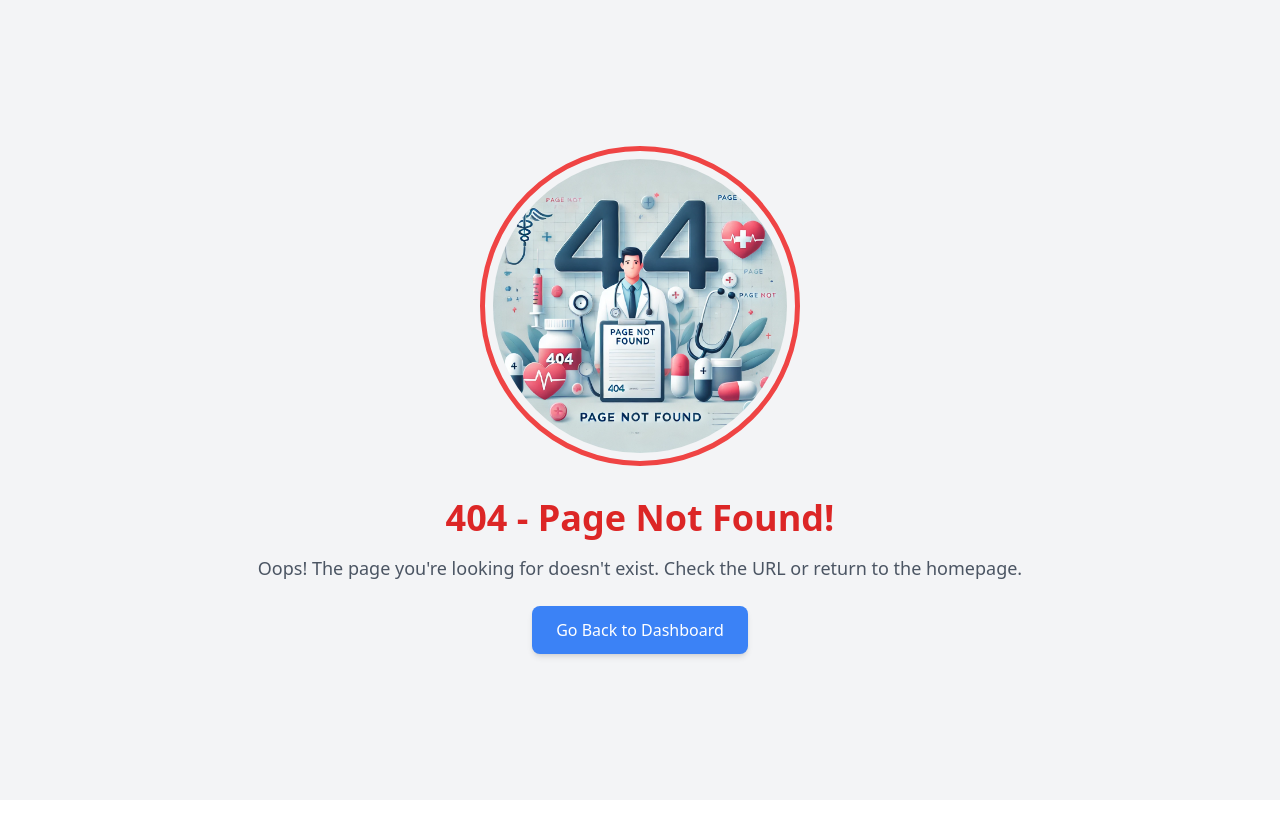
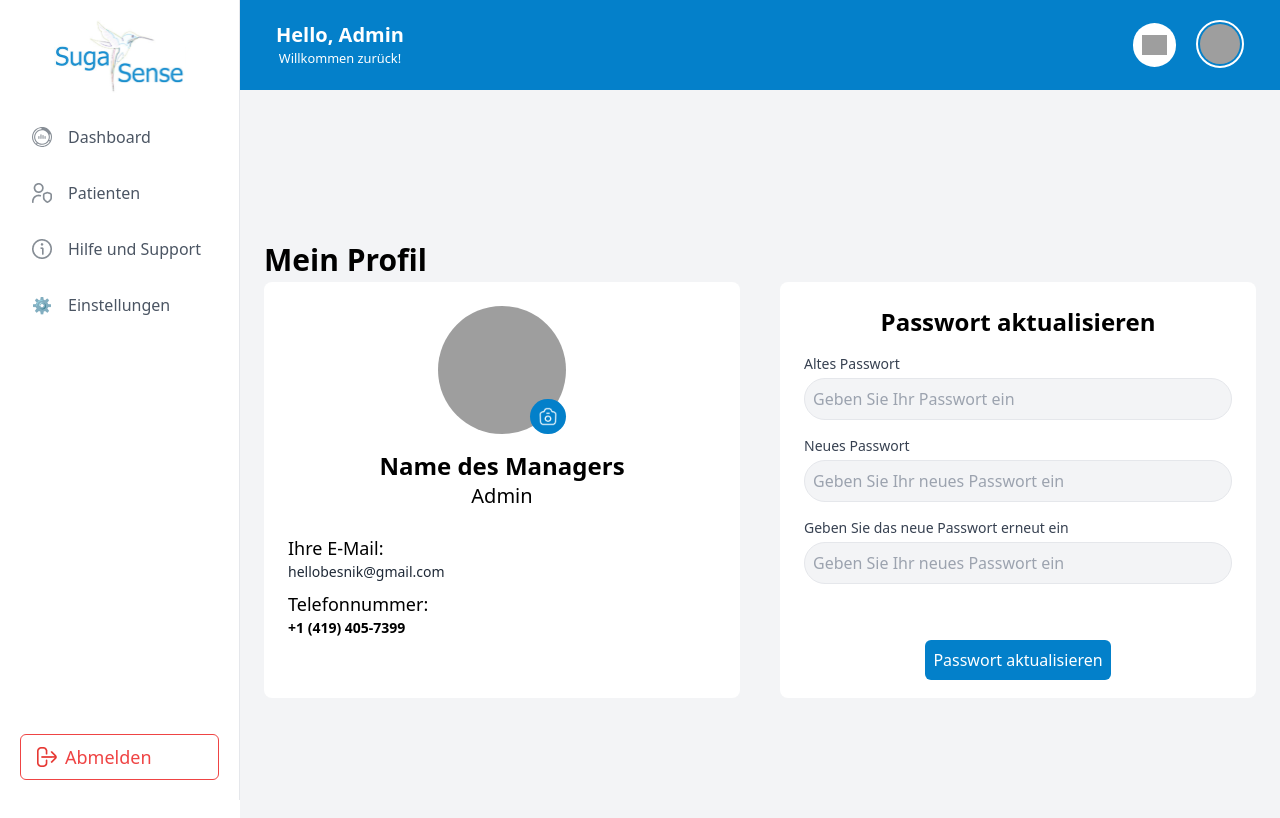
Before and after one commit to mohitanand744/suga-sense, a React (Vite) app: page /dashboard/profile in a window 1280 px wide. Before the commit this address had no page. Shown: the top 818 px of the page. Built offline with nearby package versions, Linux system fonts and the light colour scheme; grey boxes are pictures that could not be loaded.

Commit message:
Completed designing section of Figma

```diff
--- a/index.html
+++ b/index.html
@@ -11,7 +11,7 @@
     <title>Suga Sense</title>
   </head>
   <body>
-    <div id="root" class=""></div>
+    <div id="root"></div>
     <script type="module" src="/src/main.jsx"></script>
   </body>
 </html>
--- a/src/Routes/Route.jsx
+++ b/src/Routes/Route.jsx
@@ -21,6 +21,7 @@ const router = createBrowserRouter(
       <Route path="/" element={<LoginPage />} />
       <Route path="/dashboard" element={<Layout />}>
         <Route index element={<Dashboard />} />
+        <Route path="profile" element={<Dashboard />} />
         <Route path="patienten" element={<Dashboard />} />
         <Route path="cgmreport" element={<Dashboard />} />
         <Route path="support" element={<Dashboard />} />
--- a/src/components/Common/Navbars/Nav.jsx
+++ b/src/components/Common/Navbars/Nav.jsx
@@ -1,5 +1,6 @@
 import React from "react";
 import UseContextData from "../../../Hooks/UseContextData";
+import { Link } from "react-router-dom";
 
 const Nav = () => {
   const { setToggleNav } = UseContextData();
@@ -75,7 +76,9 @@ const Nav = () => {
             className="menu menu-sm dropdown-content bg-[#0480CA] border-[3px] flex flex-col justify-between shadow-2xl text-lg border-white text-white rounded-box z-[1] mt-3 w-52 h-52 p-2 "
           >
             <div className="">
-              <li className="hover:bg-[]">Profile</li>
+              <Link to={"/dashboard/profile"}>
+                <li className="hover:bg-[]">Profile</li>
+              </Link>
               <li className="hover:bg-[]">Settings</li>
               <li className="hover:bg-[]">Dashboard Settings</li>
             </div>
--- a/src/components/Common/Sidebars/Sidebar.jsx
+++ b/src/components/Common/Sidebars/Sidebar.jsx
@@ -28,13 +28,13 @@ const Sidebar = () => {
         <img className="mx-auto" src="/images/Logo.svg" alt="" />
       </div>
 
-      <div class="w-full h-screen p-1 mt-5">
-        <ul class="space-y-4">
+      <div className="w-full h-screen p-1 mt-5">
+        <ul className="space-y-4">
           <li onClick={() => setActive("dashboard")}>
             <Link
               onClick={() => setToggleNav(!toggleNav)}
               to={"/dashboard"}
-              class={`flex items-center space-x-4  transition-all duration-150 ease-in hover:text-blue-500  p-2 ${
+              className={`flex items-center space-x-4  transition-all duration-150 ease-in hover:text-blue-500  p-2 ${
                 active === "dashboard"
                   ? "text-blue-600 bg-blue-100 scale-[1.1] transition-all duration-150 ease-linear"
                   : "text-gray-600"
@@ -48,7 +48,7 @@ const Sidebar = () => {
             <Link
               onClick={() => setToggleNav(!toggleNav)}
               to={"/dashboard/patienten"}
-              class={`flex items-center space-x-4  transition-all duration-150 ease-in hover:text-blue-500  p-2 ${
+              className={`flex items-center space-x-4  transition-all duration-150 ease-in hover:text-blue-500  p-2 ${
                 active === "dashboardpatienten"
                   ? "text-blue-600 bg-blue-100 scale-[1.1] transition-all duration-150 ease-linear "
                   : "text-gray-600"
@@ -62,7 +62,7 @@ const Sidebar = () => {
             <Link
               onClick={() => setToggleNav(!toggleNav)}
               to={"/dashboard/support"}
-              class={`flex items-center space-x-4  transition-all duration-150 ease-in hover:text-blue-500  p-2 ${
+              className={`flex items-center space-x-4  transition-all duration-150 ease-in hover:text-blue-500  p-2 ${
                 active === "dashboardsupport"
                   ? "text-blue-600 bg-blue-100 scale-[1.1] transition-all duration-150 ease-linear "
                   : "text-gray-600"
@@ -76,13 +76,13 @@ const Sidebar = () => {
             <Link
               onClick={() => setToggleNav(!toggleNav)}
               to={"/dashboard/einstellungen"}
-              class={`flex items-center space-x-4  transition-all duration-150 ease-in hover:text-blue-500  p-2 ${
+              className={`flex items-center space-x-4  transition-all duration-150 ease-in hover:text-blue-500  p-2 ${
                 active === "dashboardeinstellungen"
                   ? "text-blue-600 bg-blue-100 scale-[1.1] transition-all duration-150 ease-linear "
                   : "text-gray-600"
               } rounded-md`}
             >
-              <span class="w-5 h-5 flex items-center justify-center text-gray-600">
+              <span className="w-5 h-5 flex items-center justify-center text-gray-600">
                 ⚙️
               </span>
               <span>Einstellungen</span>
@@ -92,7 +92,7 @@ const Sidebar = () => {
       </div>
       <div className="w-full">
         <Link to={"/"}>
-          <button class="flex text-lg items-center space-x-2 border border-red-500 text-red-500 px-4 py-2 rounded-md hover:bg-red-100 w-full">
+          <button className="flex text-lg items-center space-x-2 border border-red-500 text-red-500 px-4 py-2 rounded-md hover:bg-red-100 w-full">
             <img src="/images/signIcon.png" alt="exit" />
             <span> Abmelden</span>
           </button>
--- a/src/components/Dashboard/Dashboard.jsx
+++ b/src/components/Dashboard/Dashboard.jsx
@@ -5,6 +5,7 @@ const PatientenTable = React.lazy(() => import("../TableDatas/TableDataChart"));
 import SearchFilterBar from "./../SearchBars/SearchFilterBar";
 import CGMReport from "../Reports/CGMReport";
 import HilfeSupport from "../Support/HilfeSupport";
+import ProfilePage from "../Profiles/Profile";
 
 const Dashboard = () => {
   const location = useLocation();
@@ -12,7 +13,7 @@ const Dashboard = () => {
 
   return (
     <div
-      className={`${pathname === "dashboard" && "p-8"} dashboard ${
+      className={`${pathname === "dashboard" && " p-3 md:p-8"} dashboard ${
         pathname === "dashboardcgmreport" ? "bg-gray-100 " : "bg-white"
       }`}
     >
@@ -76,6 +77,8 @@ const Dashboard = () => {
           <HilfeSupport />
         </>
       )}
+
+      {pathname === "dashboardprofile" && <ProfilePage />}
     </div>
   );
 };
--- /dev/null
+++ b/src/components/Profiles/Profile.jsx
@@ -0,0 +1,92 @@
+import React from "react";
+
+const ProfilePage = () => {
+  return (
+    <div className="grid items-center h-[100vh] grid-col-1 md:grid-cols-12 gap-10 px-3 md:px-6 py-14 bg-gray-100">
+      {/* Profile Section */}
+
+      <div className="col-span-6 h-[26rem] p-6 bg-white rounded-lg  relative">
+        <h1 className="absolute left-0 text-2xl font-semibold text-black md:text-3xl -top-10">
+          Mein Profil
+        </h1>
+
+        <div className="flex flex-col items-center">
+          {/* Profile Image */}
+          <div className="relative">
+            <img
+              src="https://imgcdn.stablediffusionweb.com/2024/5/3/f9a131d6-371f-447a-a048-a69880afe821.jpg"
+              alt="Profile"
+              className="object-cover w-24 h-24 rounded-full md:w-32 md:h-32"
+            />
+            <button className="absolute bottom-0 right-0 p-2 text-white bg-[#0380CA] rounded-full">
+              <img src="/images/camera.png" className="w-3 md:w-5" />
+            </button>
+          </div>
+          <h3 className="mt-4 text-xl font-semibold text-black md:text-2xl">
+            Name des Managers
+          </h3>
+          <p className="text-xl text-black">Admin</p>
+        </div>
+        <div className="mt-6 text-sm">
+          <p>
+            <span className="text-lg text-black">Ihre E-Mail:</span> <br></br>{" "}
+            hellobesnik@gmail.com
+          </p>
+          <p className="mt-2 text-black">
+            <span className="text-lg text-black">Telefonnummer:</span> <br></br>{" "}
+            <b>+1 (419) 405-7399</b>
+          </p>
+        </div>
+      </div>
+
+      {/* Password Update Section */}
+      <div className="col-span-6 h-[26rem] p-6 bg-white rounded-lg ">
+        <h3 className="mb-4 text-xl font-semibold text-center text-black md:text-2xl">
+          Passwort aktualisieren
+        </h3>
+        <form className="w-full space-y-4">
+          <div>
+            <label className="block mb-1 text-sm text-gray-700">
+              Altes Passwort
+            </label>
+            <input
+              type="password"
+              placeholder="Geben Sie Ihr Passwort ein"
+              className="w-full p-2 text-black bg-gray-100 border rounded-full "
+            />
+          </div>
+          <div>
+            <label className="block mb-1 text-sm text-gray-700">
+              Neues Passwort
+            </label>
+            <input
+              type="password"
+              placeholder="Geben Sie Ihr neues Passwort ein"
+              className="w-full p-2 text-black bg-gray-100 border rounded-full "
+            />
+          </div>
+          <div>
+            <label className="block mb-1 text-sm text-gray-700">
+              Geben Sie das neue Passwort erneut ein
+            </label>
+            <input
+              type="password"
+              placeholder="Geben Sie Ihr neues Passwort ein"
+              className="w-full p-2 text-black bg-gray-100 border rounded-full "
+            />
+          </div>
+          <div className="flex justify-center">
+            <button
+              type="submit"
+              className="mx-auto p-2 mt-10 text-white bg-[#0380CA] rounded-md hover:bg-blue-700"
+            >
+              Passwort aktualisieren
+            </button>
+          </div>
+        </form>
+      </div>
+    </div>
+  );
+};
+
+export default ProfilePage;
--- a/src/components/Reports/Druckoption.jsx
+++ b/src/components/Reports/Druckoption.jsx
@@ -16,11 +16,11 @@ const Druckoption = () => {
       <div className="overflow-auto hideScrollBar">
         <table className="w-full text-black border-gray-300 table-auto whitespace-nowrap">
           <thead>
-            <tr className="text-left bg-white rounded-xl">
+            <tr className="text-left bg-white rounded-2xl">
               <th className="p-2 py-4 text-center ">Datum</th>
               <th className="p-2 py-4 text-center ">Überwachungsdauer</th>
-              <th className="hidden p-2 py-4 text-center md:block">
-                Prozentsatz der Hyperglykämie
+              <th className="p-2 py-4 text-center">
+                Prozentsatz <br className="block md:hidden" /> der Hyperglykämie
               </th>
               <th className="p-2 py-4 text-center ">Hypoglycemia Percent</th>
               <th className="p-2 py-4 text-center ">Option</th>
@@ -29,12 +29,11 @@ const Druckoption = () => {
           </thead>
           <tbody className="">
             {data.map((row, index) => (
-              <tr key={index} className="text-sm hover:bg-gray-50">
+              <tr key={index} className="h-16 text-sm hover:bg-gray-50">
                 <td className="px-2 py-5 text-center">{row.date}</td>
                 <td className="px-2 py-5 text-center">{row.duration}</td>
-                <td className="hidden px-2 py-5 text-center md:block">
-                  {row.hyper}
-                </td>
+                <td className="px-2 py-5 text-center"> {row.hyper}</td>
+
                 <td className="px-2 py-5 text-center">{row.hypo}</td>
                 <td className="px-2 py-5 text-center">
                   <button className="text-blue-500">Vorschau</button>
--- a/src/components/SearchBars/SearchFilterBar.jsx
+++ b/src/components/SearchBars/SearchFilterBar.jsx
@@ -6,7 +6,7 @@ const SearchFilterBar = ({ pathname }) => {
 
   return (
     <div
-      className={`flex flex-wrap justify-center px-5  ${
+      className={`flex flex-wrap justify-center px-3  ${
         pathname === "dashboardcgmreport" || pathname === "dashboardsupport"
           ? "md:justify-between gap-8"
           : "lg:justify-end"
--- a/src/components/Support/HilfeSupport.jsx
+++ b/src/components/Support/HilfeSupport.jsx
@@ -2,21 +2,23 @@ import React from "react";
 
 const HilfeSupport = () => {
   return (
-    <div class=" mx-auto space-y-8 p-8">
+    <div className=" mx-auto space-y-8 p-3 md:p-8">
       <section>
-        <h2 class="text-xl font-semibold mb-4 text-black">Wie Benutzt Man?</h2>
-        <p class="text-gray-700 leading-relaxed">
+        <h2 className="text-xl font-semibold mb-4 text-black">
+          Wie Benutzt Man?
+        </h2>
+        <p className="text-gray-700 leading-relaxed">
           Lorem ipsum dolor sit amet, consectetur adipiscing elit, sed do
           eiusmod tempor incididunt ut labore et dolore magna aliqua. Bis zu
           einem gewissen Grad ist es uns gelungen, unsere Arbeit von einer
           Kommode aus zu erledigen. Duis aute irure dolor in reprehenderit in
           voluptate velit esse cillum dolore eu fugiat nulla pariatur.
         </p>
-        <ul class="list-disc list-inside space-y-2 mt-4 text-gray-700">
+        <ul className="list-disc list-inside space-y-2 mt-4 text-gray-700">
           <li>Lorem ipsum dolor sit amet, consectetur adipiscing elit.</li>
           <li>
             Eiusmod eiusmod tempor incididunt ut labore et dolore magna aliqua.{" "}
-            <span class="font-bold">"{"dot"}"</span>
+            <span className="font-bold">"{"dot"}"</span>
           </li>
           <li>
             Ut enim ad minim veniam, quis nostrud exercitation ullamco. Es wird
@@ -34,8 +36,10 @@ const HilfeSupport = () => {
         </ul>
       </section>
       <section>
-        <h2 class="text-xl font-semibold mb-4 text-black">Thermik & Zustand</h2>
-        <p class="text-gray-700 leading-relaxed">
+        <h2 className="text-xl font-semibold mb-4 text-black">
+          Thermik & Zustand
+        </h2>
+        <p className="text-gray-700 leading-relaxed">
           Lorem ipsum dolor sit amet, consectetur adipiscing elit, sed do
           eiusmod tempor incididunt ut labore et dolore magna aliqua. Bis zu
           einem gewissen Grad ist es uns gelungen, unsere Arbeit von einer
@@ -44,7 +48,7 @@ const HilfeSupport = () => {
           sint occaecat cupidatat non proident, sunt in culpa qui officia
           deserunt mollit anim id est laborum.
         </p>
-        <p class="text-gray-700 leading-relaxed mt-4">
+        <p className="text-gray-700 leading-relaxed mt-4">
           Konsequenz. Duis aute irure dolor in reprehenderit in voluptate velit
           esse cillum dolore eu fugiat nulla pariatur. Excepteur sint occaecat
           cupidatat in reprehenderit in voluptate velit esse cillum dolore eu
--- a/src/components/TableDatas/TableDataChart.jsx
+++ b/src/components/TableDatas/TableDataChart.jsx
@@ -64,14 +64,14 @@ export default function PatientenTable({ pathname }) {
   const navigate = useNavigate();
 
   return (
-    <div className={`${pathname !== "dashboard" && "p-8"}`}>
+    <div className={` ${pathname !== "dashboard" && "p-3 md:p-8"}`}>
       <h2 className="mb-4 text-lg font-semibold text-black md:text-2xl">
         Ausgewählte Patienten
       </h2>
       <div className="overflow-x-auto hideScrollBar">
         <table className="w-full text-sm text-left border-collapse table-auto whitespace-nowrap lg:whitespace-normal">
           <thead>
-            <tr className="font-medium text-gray-600 bg-gray-100">
+            <tr className="font-medium text-gray-600 bg-gray-100 ">
               <th className="px-3 py-4">Name und Details</th>
               <th className="px-3 py-4">Letzte Daten</th>
               <th className="px-3 py-4">Letzter Glucosewert</th>
```
Also changed, not shown: public/images/camera.png (added), 7 other files (tests, documents, lock files or other folders).
